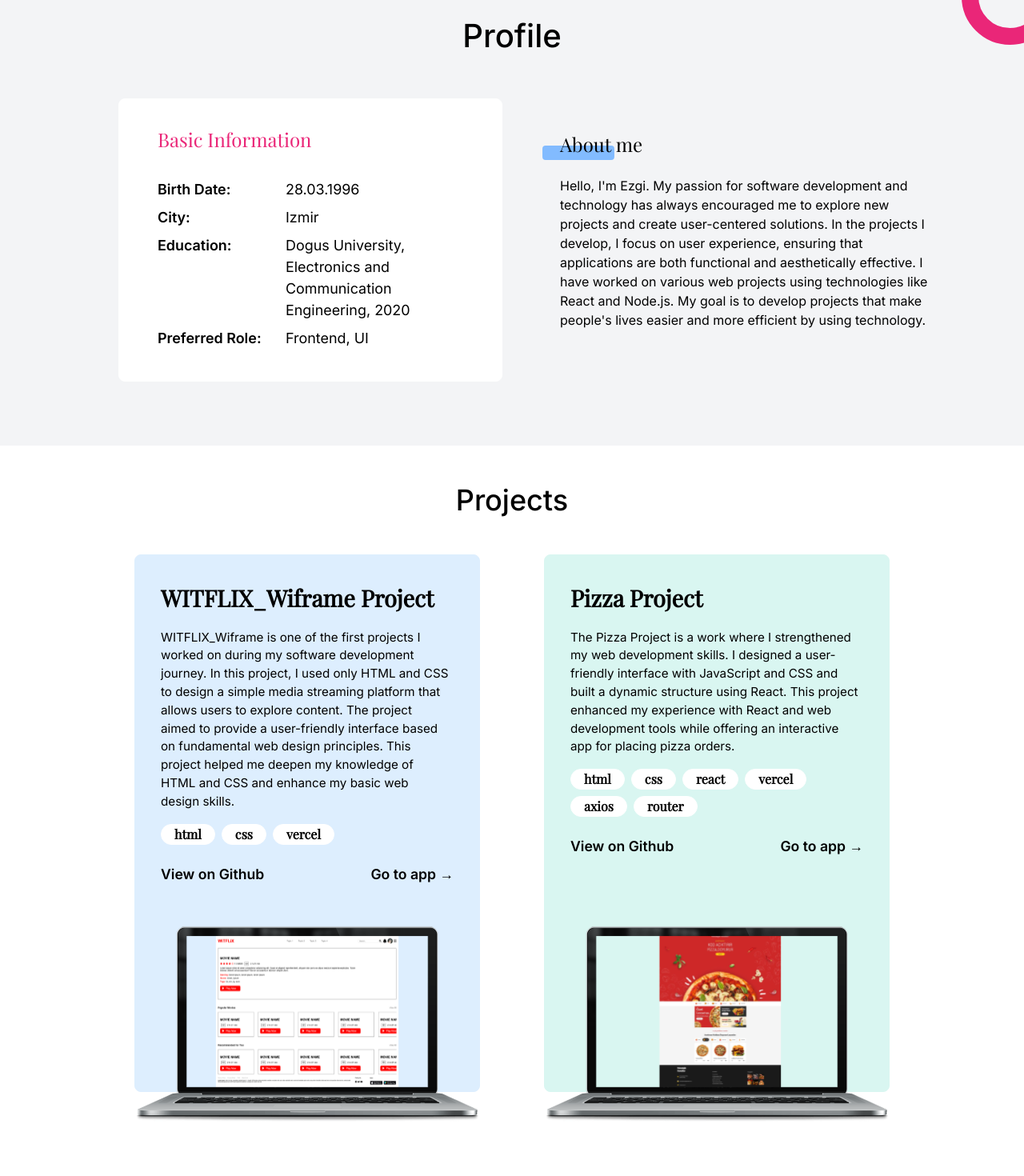
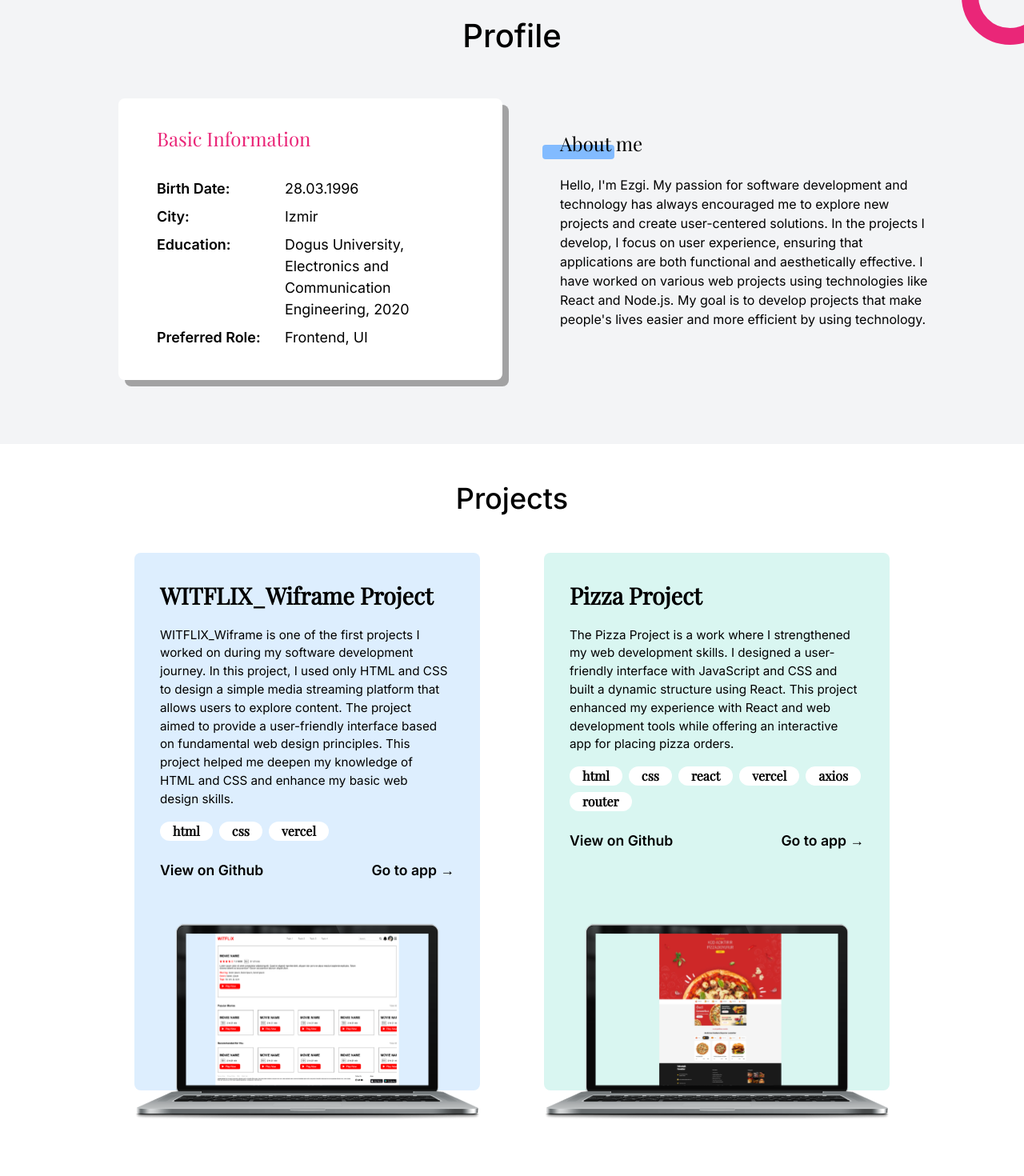
Before and after one commit to EzgiUOztuna/Personal-Website, a React (Vite) app: page / in a window 1280 px wide. Shown: the part 1100-2570 px from the top of the page at 80% size. Built offline with nearby package versions, Linux system fonts and the light colour scheme.

Commit message:
dark mode updates

```diff
--- a/src/components/Introduction.jsx
+++ b/src/components/Introduction.jsx
@@ -12,7 +12,7 @@ export default function Introduction() {
 
     return (
         <>
-            <div className={`w-screen bg-gray-100 transition-all from-neutral-300 relative ${darkMode ? "dark:bg-slate-800 text-white" : ""}`}>
+            <div className={`w-screen bg-gray-100 transition-all from-neutral-300 relative ${darkMode ? "dark:bg-[#2A262B] text-white" : ""}`}>
                 <img className="absolute left-[4%] w-20
                                 md:left-[29.23%] md:w-[6.93rem]
                                 lg:left-[29.23%] lg:w-[6.93rem]
--- a/src/components/IntroductionDefinition.jsx
+++ b/src/components/IntroductionDefinition.jsx
@@ -7,7 +7,7 @@ function IntroductionDefinition() {
     const { words } = useContext(LanguageContext);
 
     return (
-        <div className={`flex justify-center items-start pt-20 gap-0  ${darkMode ? "dark:bg-slate-800 text-white" : ""}`}>
+        <div className={`flex justify-center items-start pt-20 gap-0  ${darkMode ? "dark:bg-[#2A262B] text-white" : ""}`}>
             <div className="relative w-[20rem] font-inter text-[1rem] font-medium z-10 px-4
                             md:w-[30rem] md:text-[2rem]
                             lg:w-[40rem] lg:text-[2.62rem]
--- a/src/components/Profile.jsx
+++ b/src/components/Profile.jsx
@@ -8,7 +8,7 @@ export default function Profile() {
 
     return (
         <>
-            <div className={`w-screen h-auto bg-gray-100 relative transition-all block ${darkMode ? "dark:bg-slate-800 text-white" : ""}`}>
+            <div className={`w-screen h-auto bg-gray-100 relative transition-all block ${darkMode ? "dark:bg-[#2A262B] text-white" : ""}`}>
                 <img className="absolute right-0 top-[-1.5rem] w-12
                                 md:top-[-2.4rem] md:w-[4.87rem]
                                 lg:top-[-2rem] lg:w-[4.87rem]
@@ -22,10 +22,10 @@ export default function Profile() {
                                 md:flex-row md:gap-8 md:pb-16
                                 lg:flex-row lg:gap-16 lg:pb-20
                                 xl:flex-row	xl:gap-16 xl:pb-20">
-                    <div className={`border border-white rounded-lg bg-white shadow-[rgba(82,82,82,0.5)] w-[23rem] p-3
+                    <div className={`border-0 border-white rounded-lg bg-white w-[23rem] p-3 shadow-[.5rem_.5rem_rgba(82,82,82,0.5)]
                                     md:w-[24rem] md:p-6
                                     lg:w-[30rem] lg:p-8
-                                    xl:w-[30rem] xl:p-8 ${darkMode ? "dark:bg-gray-100 text-black" : ""}`}>
+                                    xl:w-[30rem] xl:p-8 ${darkMode ? "dark:bg-[#525252] text-white" : ""}`}>
                         <h4 className="font-playfair text-[#ea2678] font-normal text-[1.2rem] pb-[1.5rem] ml-[1rem]
                                        md:text-[1.5rem]
                                        lg:text-[1.5rem]
--- a/src/components/Projects.jsx
+++ b/src/components/Projects.jsx
@@ -9,7 +9,7 @@ export default function Projects() {
 
     return (
         <>
-            <div className={`w-screen h-auto relative transition-all duration-300 block ${darkMode ? "dark:bg-slate-800 text-white" : ""}`}>
+            <div className={`w-screen h-auto relative transition-all duration-300 block ${darkMode ? "dark:bg-[#484148] text-white" : ""}`}>
                 <h1 className="text-center font-inter font-medium py-6 text-base
                                md:py-12 md:text-[2.25rem]
                                lg:py-12 lg:text-4xl
@@ -19,7 +19,7 @@ export default function Projects() {
                                  lg:flex-row lg:gap-20
                                  xl:flex-row xl:gap-20 ${darkMode ? "dark:text-black" : ""}`}>
                     {words.project.map((item, index) => (
-                        <div className={`border ${index === 0 ? 'border-[#DDEEFE] bg-[#DDEEFE]' : 'border-[#D9F6F1] bg-[#D9F6F1]'
+                        <div className={`border-0 ${index === 0 ? (`bg-[#DDEEFE] ${darkMode ? "dark:bg-[#2D3235] text-white" : ""}`) : (`border-[#D9F6F1] bg-[#D9F6F1] ${darkMode ? "dark:bg-[#495351] text-white" : ""}`)
                             } rounded-lg h-[38.2rem] mb-20 relative w-[23rem] p-5
                             lg:w-[27rem] lg:p-8 lg:mb-24 lg:h-[42rem]
                             xl:w-[27rem] xl:p-8 xl:mb-24 xl:h-[42rem]`}
@@ -34,9 +34,9 @@ export default function Projects() {
                                 {(item.title === "Pizza Project" || item.title === "Pizza Projesi") && (
                                     <div className="flex gap-2 flex-wrap font-playfair font-bold justify-start">
                                         {words.pizzaProjectTechnologies && words.pizzaProjectTechnologies.map((tech, index) => (
-                                            <p key={index} className="border border-white rounded-full px-4 bg-white text-[0.8rem]
-                                                                      lg:text-base
-                                                                      xl:text-base">
+                                            <p key={index} className={`border-0 border-white rounded-full px-4 bg-white text-[0.8rem] ${darkMode ? "dark:bg-[#525252] text-white" : ""}
+                                                                       lg:text-base
+                                                                       xl:text-base`}>
                                                 {tech}
                                             </p>
                                         ))}
@@ -45,9 +45,9 @@ export default function Projects() {
                                 {(item.title === "WITFLIX_Wiframe Project" || item.title === "WITFLIX_Wiframe Projesi") && (
                                     <div className="flex gap-2 flex-wrap font-playfair font-bold justify-start">
                                         {words.witflixProjectTechnologies && words.witflixProjectTechnologies.map((tech, index) => (
-                                            <p key={index} className="border border-white rounded-full px-4 bg-white text-[0.8rem]
+                                            <p key={index} className={`border-0 border-white rounded-full px-4 bg-white text-[0.8rem] ${darkMode ? "dark:bg-[#525252] text-white" : ""}
                                                                       lg:text-base
-                                                                      xl:text-base">
+                                                                      xl:text-base`}>
                                                 {tech}
                                             </p>
                                         ))}
--- a/src/components/Skills.jsx
+++ b/src/components/Skills.jsx
@@ -8,7 +8,7 @@ export default function Skills() {
     const { words } = useContext(LanguageContext);
 
     return (
-        <div className={`w-screen h-112 relative transition-all block ${darkMode ? "dark:bg-slate-800 text-white" : ""}`}>
+        <div className={`w-screen h-112 relative transition-all block ${darkMode ? "dark:bg-[#484148] text-white" : ""}`}>
             <img className="absolute top-[9.7rem] w-[3.87rem]
                             md:top-[17rem] md:w-[6.93rem]
                             lg:top-[20.5rem] lg:w-[6.93rem]
```
